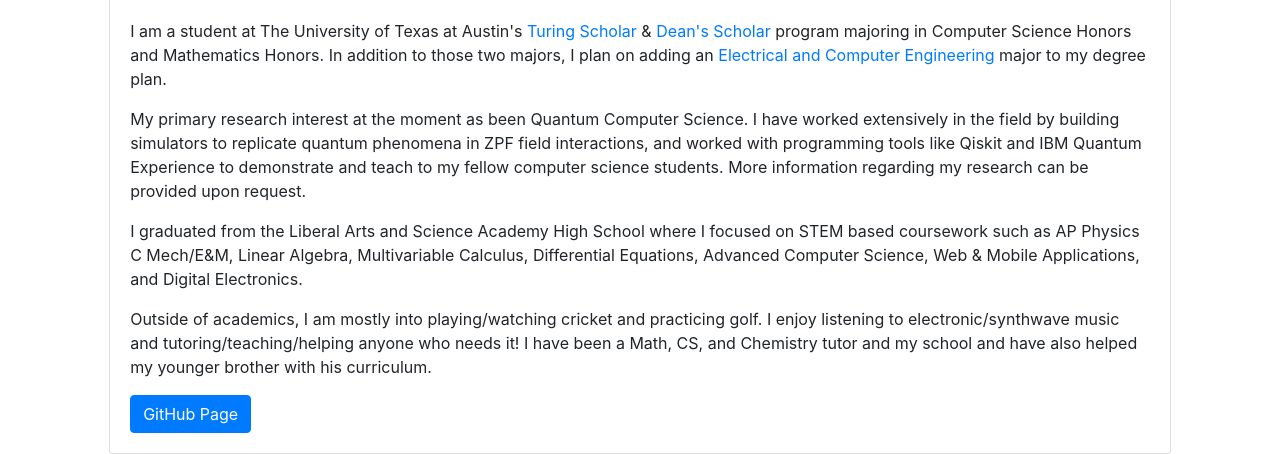
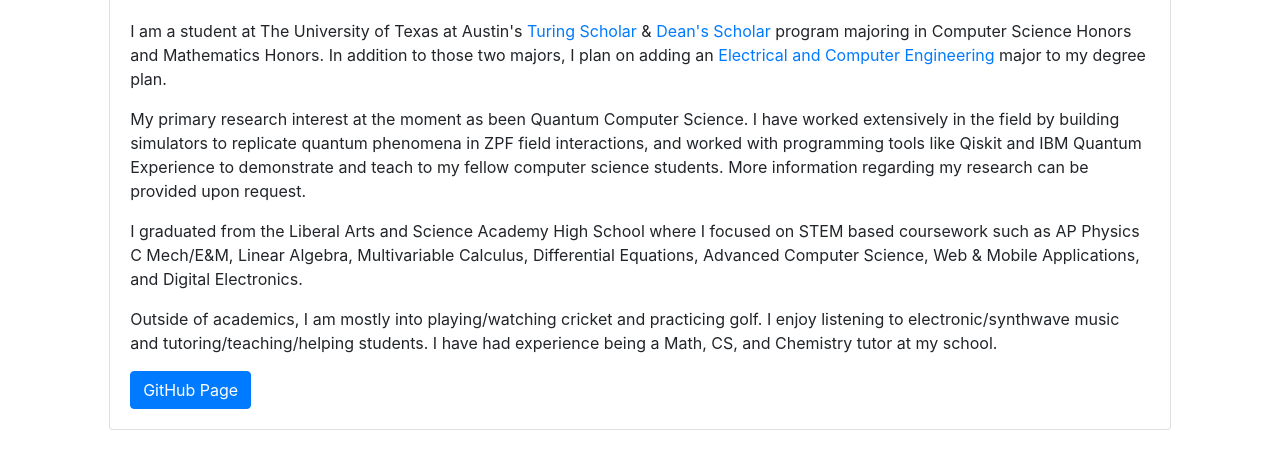
Before and after one commit to ParthS94/ParthShroff.github.io, a plain HTML site: page index.html in a window 1280 px wide. Shown: the part 529-983 px from the top of the page. After the commit the page ends 959 px from the top, so only its background shows below. Drawn offline with nearby package versions, Linux system fonts and the light colour scheme.

Commit message:
Minor Changes

```diff
--- a/index.html
+++ b/index.html
@@ -50,7 +50,7 @@
           Computer Science Honors and Mathematics Honors. In addition to those two majors, I plan on adding an <a href="https://www.ece.utexas.edu/">Electrical and Computer Engineering</a>  major to my degree plan.</p>
           <p>My primary research interest at the moment as been Quantum Computer Science. I have worked extensively in the field by building simulators to replicate quantum phenomena in ZPF field interactions, and worked with programming tools like Qiskit and IBM Quantum Experience to demonstrate and teach to my fellow computer science students. More information regarding my research can be provided upon request. </p>
           <p>I graduated from the Liberal Arts and Science Academy High School where I focused on STEM based coursework such as AP Physics C Mech/E&M, Linear Algebra, Multivariable Calculus, Differential Equations, Advanced Computer Science, Web & Mobile Applications, and Digital Electronics.</p>
-          <p>Outside of academics, I am mostly into playing/watching cricket and practicing golf. I enjoy listening to electronic/synthwave music and tutoring/teaching/helping anyone who needs it! I have been a Math, CS, and Chemistry tutor and my school and have also helped my younger brother with his curriculum.</p>
+          <p>Outside of academics, I am mostly into playing/watching cricket and practicing golf. I enjoy listening to electronic/synthwave music and tutoring/teaching/helping students. I have had experience being a Math, CS, and Chemistry tutor at my school.</p>
           <a href="https://github.com/ParthShroff" class="btn btn-primary">GitHub Page</a>
         </div>
       </div>
```
